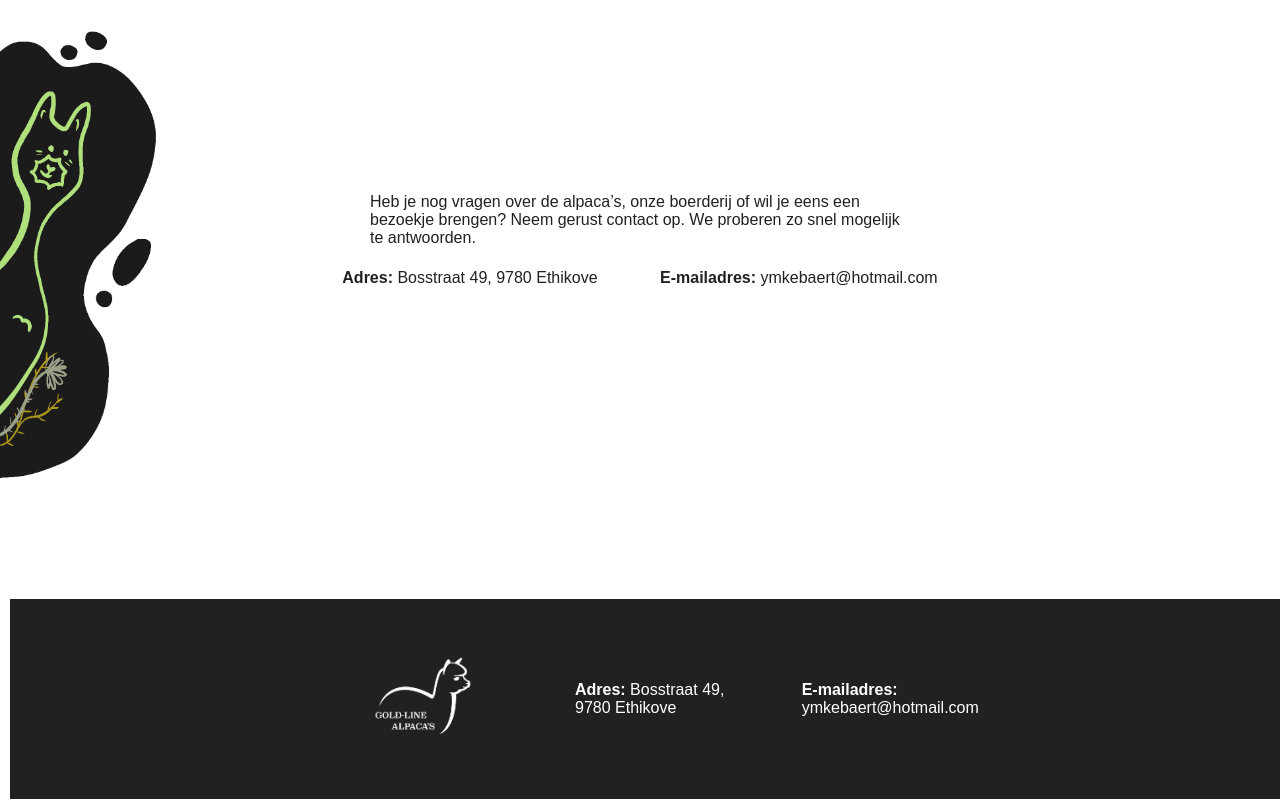
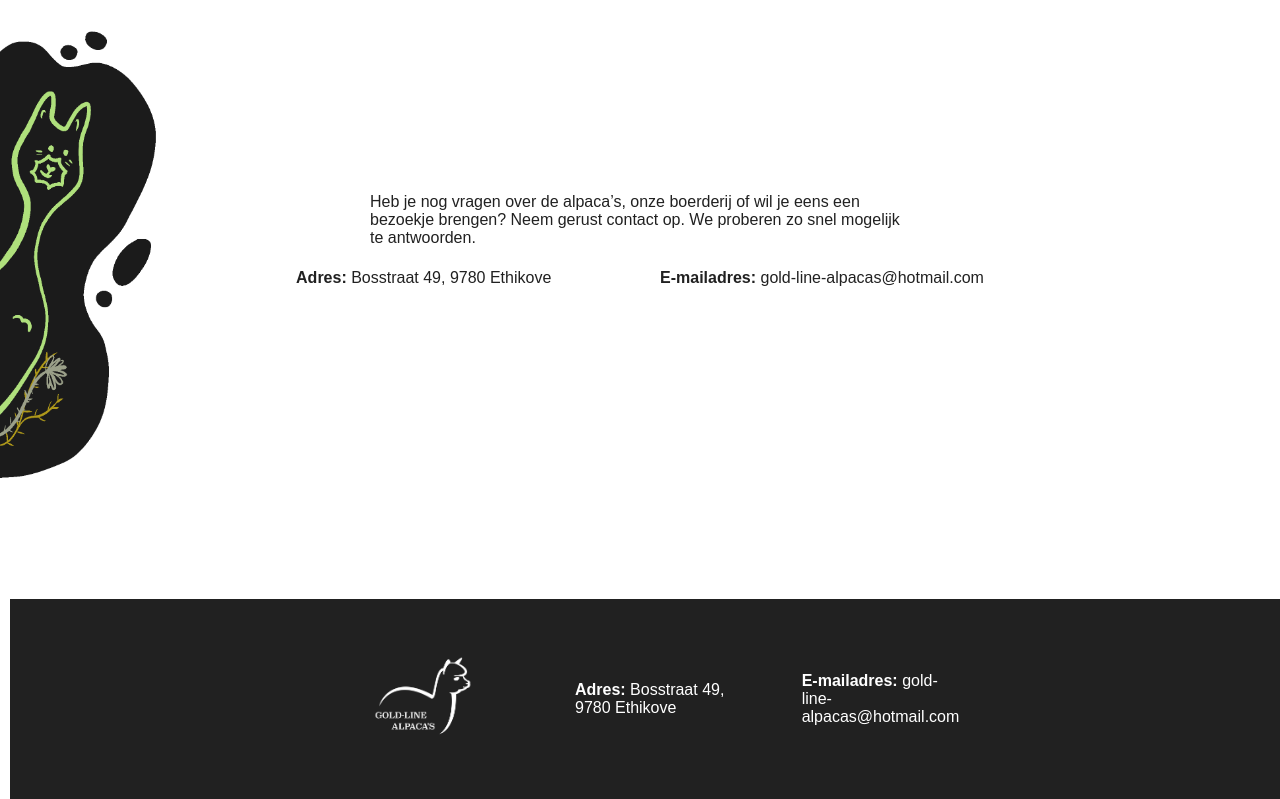
Before and after one commit to milanvaw5/goldline, a PHP site: page /index.php?page=contact in a window 1280 px wide. Shown: the part 130-929 px from the top of the page. Run offline with PHP 8.4, Linux system fonts and the light colour scheme.

Commit message:
juist email

```diff
--- a/src/view/alpacas/contact.php
+++ b/src/view/alpacas/contact.php
@@ -3,6 +3,6 @@
         <p class="gegevensuitleg">Heb je nog vragen over de alpaca’s, onze boerderij of wil je eens een bezoekje brengen? Neem gerust contact op. We proberen zo snel mogelijk te antwoorden.</p>
         <div class="gegevensgrid">
           <p class="gegevensgrid__item"><strong>Adres:</strong> Bosstraat 49, 9780 Ethikove</p>
-          <p class="gegevensgrid__item"><strong>E-mailadres:</strong> ymkebaert@hotmail.com</p>
+          <p class="gegevensgrid__item"><strong>E-mailadres:</strong> gold-line-alpacas@hotmail.com</p>
         </div>
 </section>
--- a/src/view/layout.php
+++ b/src/view/layout.php
@@ -43,7 +43,7 @@
           <p class="footer__tekst"><strong>Adres:</strong> Bosstraat 49, 9780 Ethikove</p>
         </div>
         <div class="footer__element">
-          <p class="footer__tekst"><strong>E-mailadres:</strong> ymkebaert@hotmail.com</p>
+          <p class="footer__tekst"><strong>E-mailadres:</strong>  gold-line-alpacas@hotmail.com</p>
         </div>
       </footer>
     <?php echo $js; ?>
```
